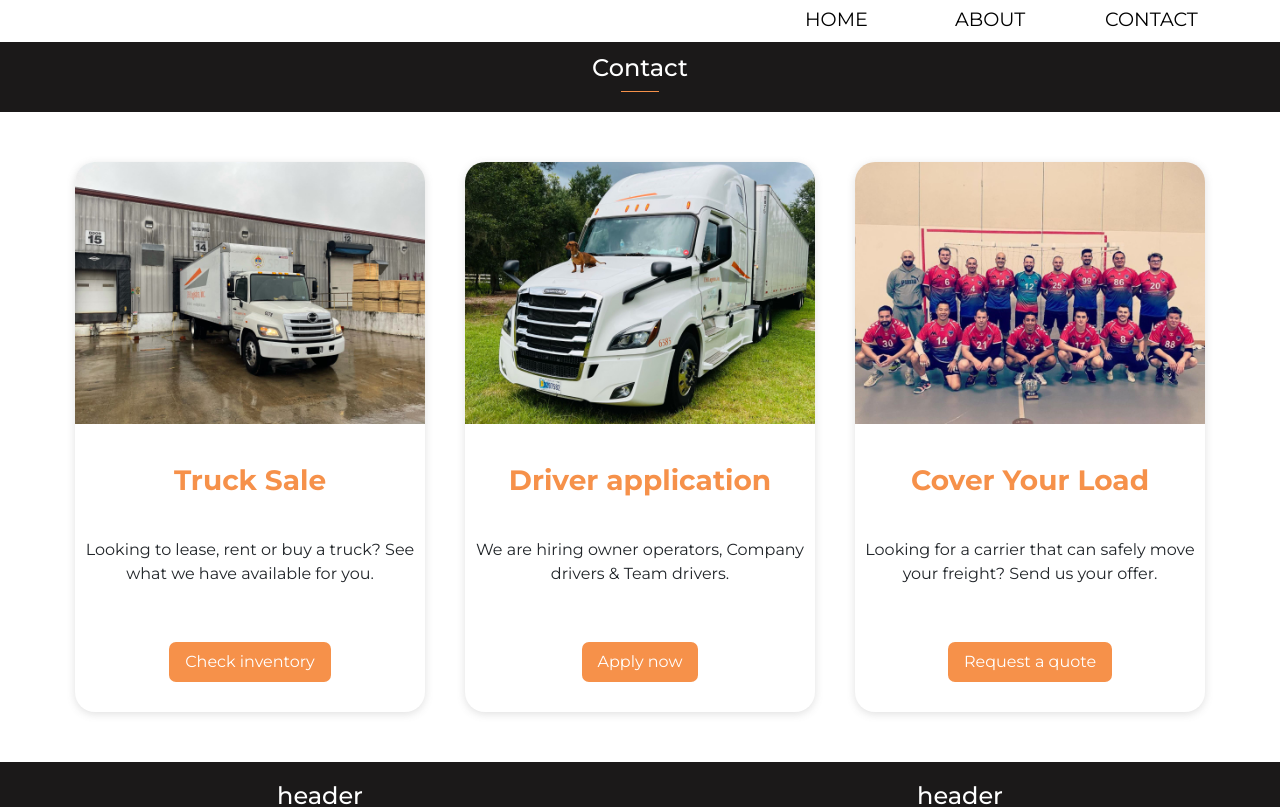
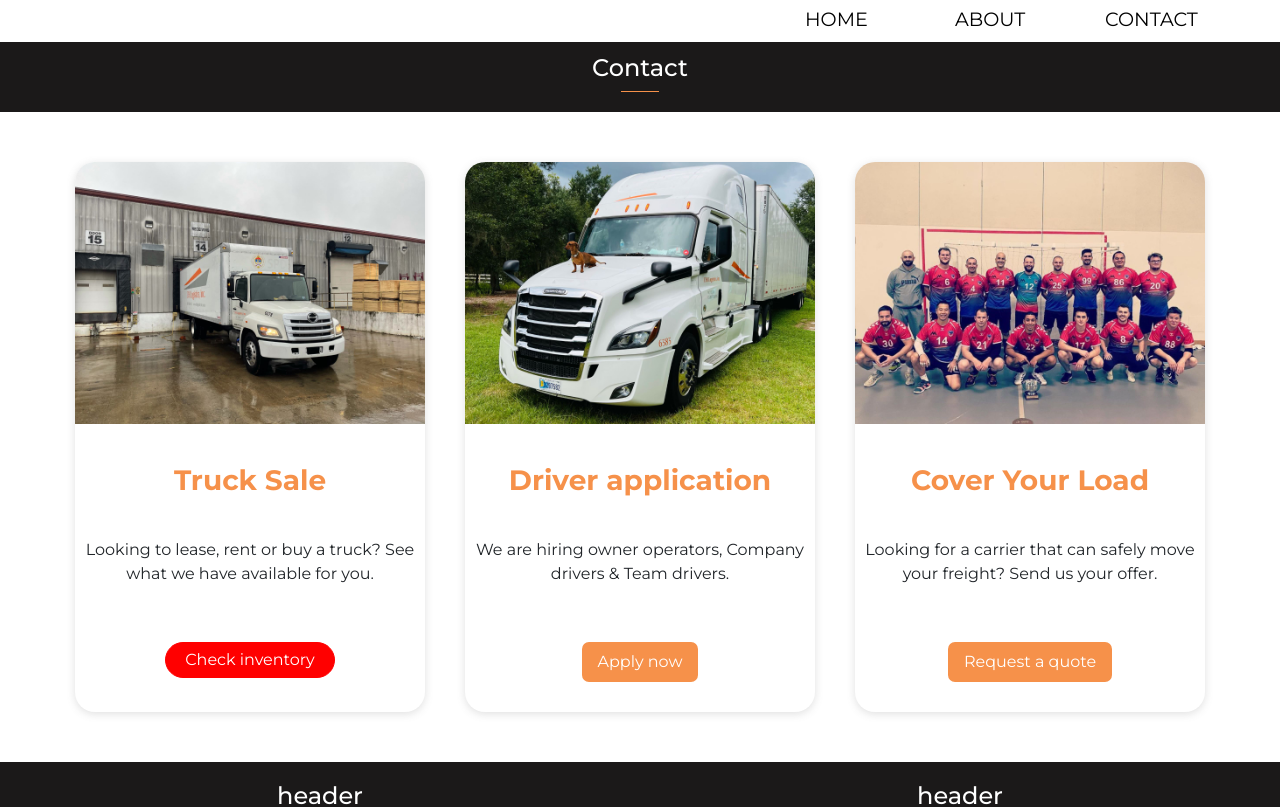
Before and after one commit to Panke44/first-ever-react-app, a React (Create React App) app: page /Contact in a window 1280 px wide. Shown: the top 807 px of the page. Built offline with nearby package versions, Linux system fonts and the light colour scheme.

Commit message:
BTN NOT WORKING OMG

```diff
--- /dev/null
+++ b/src/Components/RedButton.jsx
@@ -0,0 +1,15 @@
+import React from 'react'
+import { Link } from 'react-router-dom'
+import style from './RedButton.module.css'
+
+const RedButton = (props) => {
+  return (
+    <Link to={props.link}>
+    <button type='button' className={style['red-button']}>
+      {props.btn}
+    </button>
+  </Link>
+  )
+}
+
+export default RedButton
--- /dev/null
+++ b/src/Components/RedButton.module.css
@@ -0,0 +1,14 @@
+.red-button{
+    width: 170px;
+    padding: 5px 15px;
+    background-color: red;
+    color: white;
+    border-radius: 25px;
+    border: 1px solid red;
+    transition: 0.3s ease;
+}
+
+.red-button:hover{
+    color: red;
+    background-color: white;
+}
--- a/src/Pages/About.jsx
+++ b/src/Pages/About.jsx
@@ -3,6 +3,7 @@ import Navbar from '../Components/Navbar';
 import Title from '../Components/Title'
 import CardHolder from "../Components/CardHolder";
 import Card from "../Components/Card";
+import RedButton from '../Components/RedButton';
 import Button from '../Components/Button';
 
 import nyc from "../Images/nyc.jpg";
@@ -18,6 +19,7 @@ const About = () => {
           <Card cardImg={nyc}>
             <h3> New York City</h3>
             <p>Lorem ipsum dolor sit amet consectetur adipisicing elit. Harum id, recusandae tempore dignissimos cumque pariatur.</p>
+            <Button></Button>
           </Card>
 
           <Card cardImg={chicago}>
--- a/src/Pages/Contact.jsx
+++ b/src/Pages/Contact.jsx
@@ -4,6 +4,7 @@ import Title from '../Components/Title'
 import CardHolder from '../Components/CardHolder'
 import Card from '../Components/Card'
 import Button from '../Components/Button'
+import RedButton from '../Components/RedButton'
 import DoubleText from '../Components/DoubleText'
 
 import img1 from '../Images/box.jpg'
@@ -21,7 +22,7 @@ const Contact = () => {
         <Card cardImg={img1} >
           <h3>Truck Sale</h3>
           <p>Looking to lease, rent or buy a truck? See what we have available for you.</p>
-          <Button btn="Check inventory" link="/truck-sale" alt="Box Truck"></Button>
+          <RedButton btn="Check inventory" link="/truck-sale" alt="Box Truck"></RedButton>
         </Card>
 
         <Card cardImg={img2}>
```
